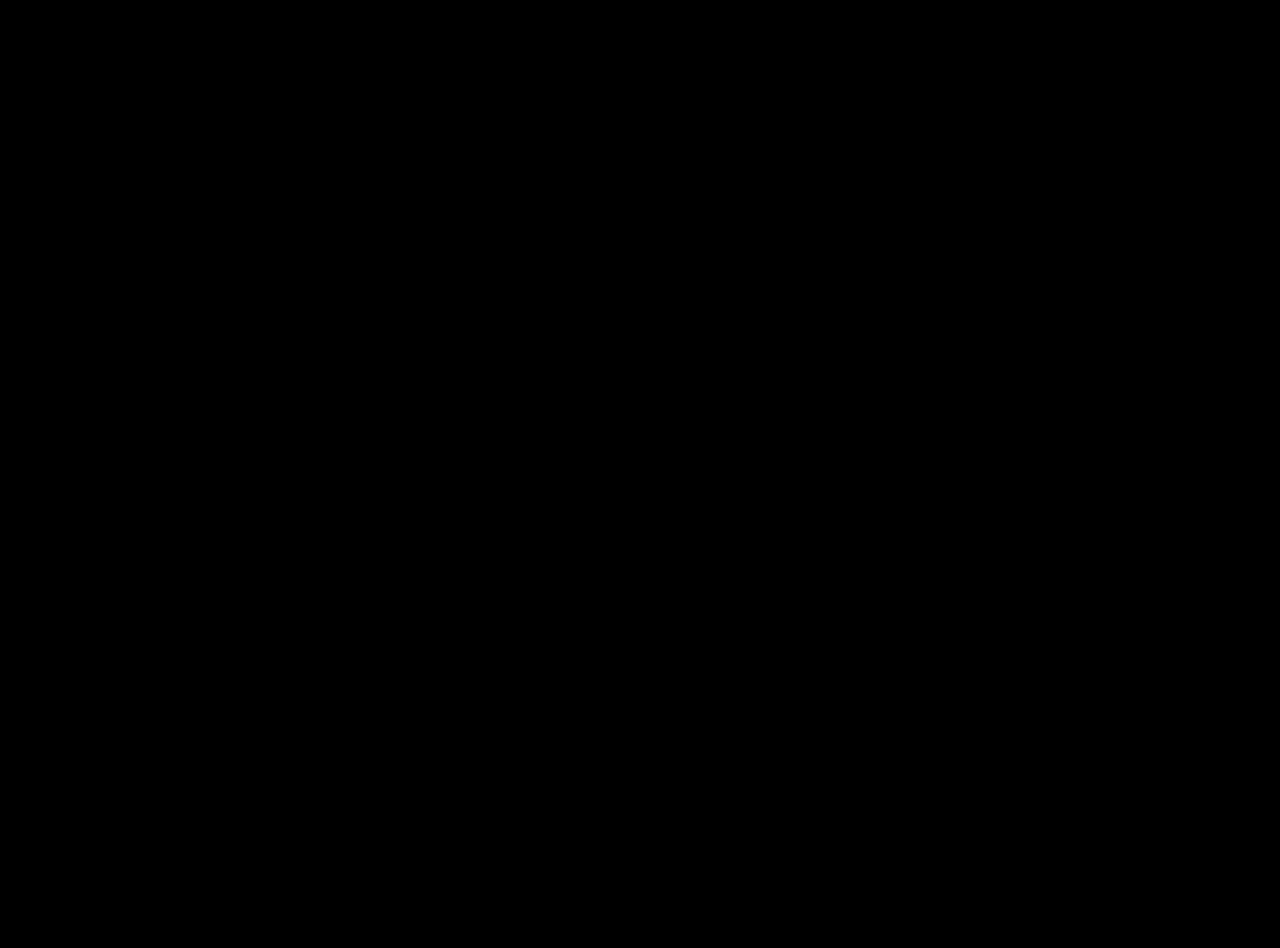
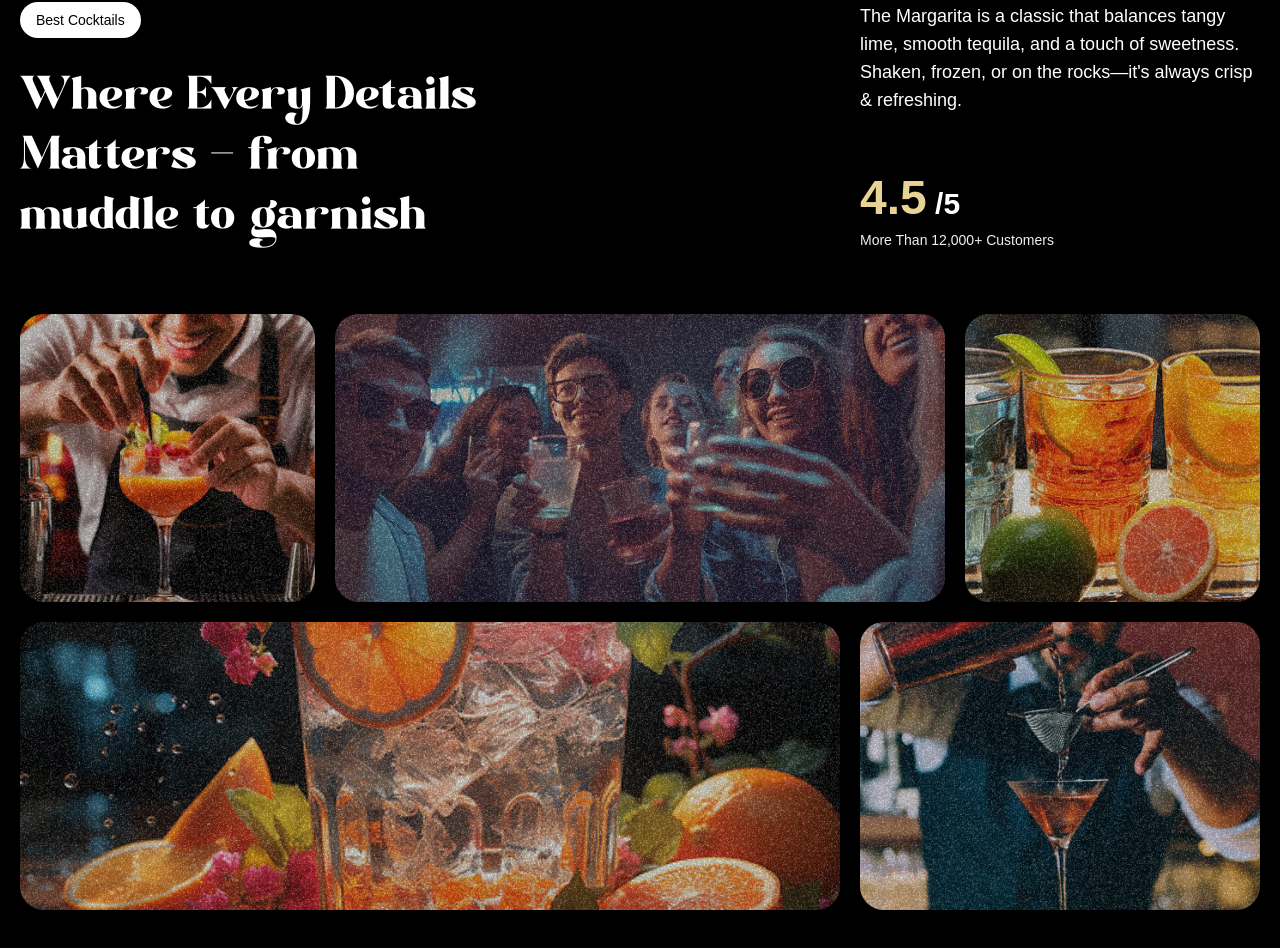
Before and after one commit to Tahsin2843/gsap_cocktails, a React (Vite) app: page / in a window 1280 px wide. Shown: the part 1710-2658 px from the top of the page. Before the commit the page ends 1600 px from the top, so only its background shows below. Built offline with nearby package versions, Linux system fonts and the light colour scheme; a web font is replaced by a local one.

Commit message:
about section added

```diff
--- a/src/App.jsx
+++ b/src/App.jsx
@@ -7,12 +7,15 @@ import React from 'react';
 import Navbar from "./Components/Navbar.jsx";
 import Hero from "./Components/Hero.jsx";
 import Cocktails from "./Components/Cocktails.jsx";
+import About from "./Components/About.jsx";
+
 let App = () => {
     return (
         <main>
             <Navbar />
             <Hero />
             <Cocktails />
+            <About />
         </main>
     )
 }
--- /dev/null
+++ b/src/Components/About.jsx
@@ -0,0 +1,71 @@
+import React from "react";
+import gsap from "gsap";
+import {ScrollTrigger} from "gsap/all";
+
+gsap.registerPlugin(ScrollTrigger)
+
+let About = () => {
+
+
+    return (
+        <div id="about">
+            <div className='mb-16'>
+                <div className="content">
+                    <div className='lg:col-span-8'>
+                        <p className='badge'>Best Cocktails</p>
+                        <h2>Where Every Details Matters <span className='text-white'> - </span> from muddle to garnish</h2>
+                    </div>
+
+                    <div className="sub-content">
+                        <p>
+                            The Margarita is a classic that balances tangy lime, smooth tequila,
+                            and a touch of sweetness. Shaken, frozen, or on the rocks—it's always
+                            crisp & refreshing.
+                        </p>
+                        <div>
+                            <p className='md:text-3xl text-xl font-bold'>
+                                <span>4.5</span> /5
+                            </p>
+                            <p className='text-sm text-white-100'>
+                                More Than 12,000+ Customers
+                            </p>
+                        </div>
+                    </div>
+                </div>
+            </div>
+
+
+            <div className="top-grid">
+                <div className='xl:col-span-3'>
+                    <div className="noisy"/>
+                    <img src="/images/abt1.png" alt=""/>
+                </div>
+
+                <div className='xl:col-span-6'>
+                    <div className="noisy"/>
+                    <img src="/images/abt2.png" alt=""/>
+                </div>
+
+                <div className='xl:col-span-3'>
+                    <div className="noisy"/>
+                    <img src="/images/abt3.png" alt=""/>
+                </div>
+            </div>
+
+
+            <div className="bottom-grid">
+                <div className='md:col-span-8'>
+                    <div className="noisy"/>
+                    <img src="/images/abt4.png" alt=""/>
+                </div>
+
+                <div className='md:col-span-4'>
+                    <div className="noisy"/>
+                    <img src="/images/abt5.png" alt=""/>
+                </div>
+            </div>
+        </div>
+    )
+}
+
+export default About
```
